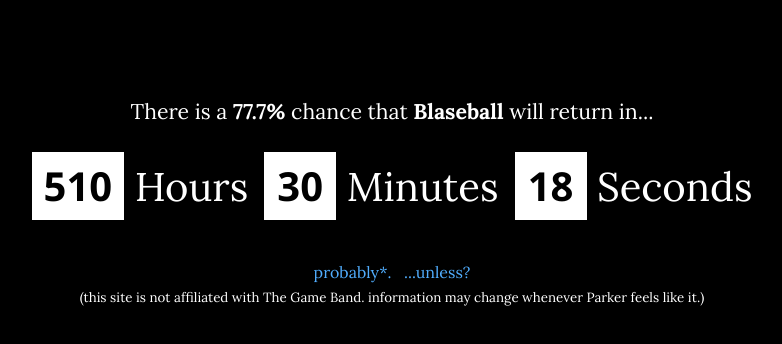
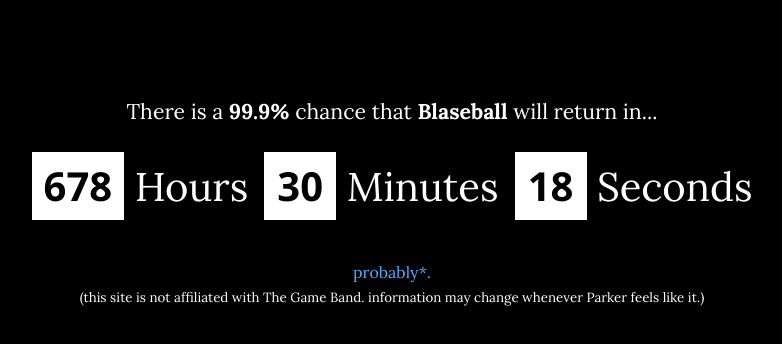
Before and after one commit to xSke/blaseball.date, a React (Create React App) app: page / in a window 1280 px wide. Shown: the top 344 px of the page, without its empty margins (248-1030 px from the left). Built offline with nearby package versions, Linux system fonts and the light colour scheme.

Commit message:
More numbers!

```diff
--- a/src/App.tsx
+++ b/src/App.tsx
@@ -55,7 +55,7 @@
     { time: "2021-03-29T17:00:00.000Z", chance: 0.0 },
 ];*/
 
-const times = [
+/*const times = [
     { time: "2021-01-18T17:00:00.000Z", chance: 0.0 },
     { time: "2021-01-25T17:00:00.000Z", chance: 0.0 },
     { time: "2021-02-01T17:00:00.000Z", chance: 0.0 },
@@ -67,18 +67,20 @@
     { time: "2021-03-15T17:00:00.000Z", chance: 0.0222 },
     { time: "2021-03-22T17:00:00.000Z", chance: 0.0222 },
     { time: "2021-03-29T17:00:00.000Z", chance: 0.0222 },
-];
+];*/
 
-function pickIndex(current: number): number {
+const times = [{ time: "2021-03-01T17:00:00.000Z", chance: 0.999 }];
+
+/*function pickIndex(current: number): number {
     let next = Math.floor(Math.random() * times.length);
     while (next === current) {
         next = Math.floor(Math.random() * times.length);
     }
     return next;
-}
+}*/
 
 function App(): JSX.Element {
-    const [targetIndex, setTargetIndex] = useState<number>(5);
+    const [targetIndex] = useState<number>(0);
 
     const target = new Date(times[targetIndex].time);
     const chance = times[targetIndex].chance;
@@ -108,16 +110,16 @@
             <TimeDisplay hours={hours} minutes={minutes} seconds={seconds} />
 
             <footer>
-                <a href="https://twitter.com/blaseball/status/1358831724805849090">
+                <a href="https://twitter.com/blaseball/status/1361711010793410571">
                     probably*.
                 </a>
-                &nbsp;&nbsp;&nbsp;
+                {/* &nbsp;&nbsp;&nbsp;
                 <a
                     href="#"
                     onClick={() => setTargetIndex(pickIndex(targetIndex))}
                 >
                     ...unless?
-                </a>
+                </a> */}
                 <br />
                 <small>
                     (this site is not affiliated with The Game Band. information
```
Also changed, not shown: public/blaseballwhen.png.
